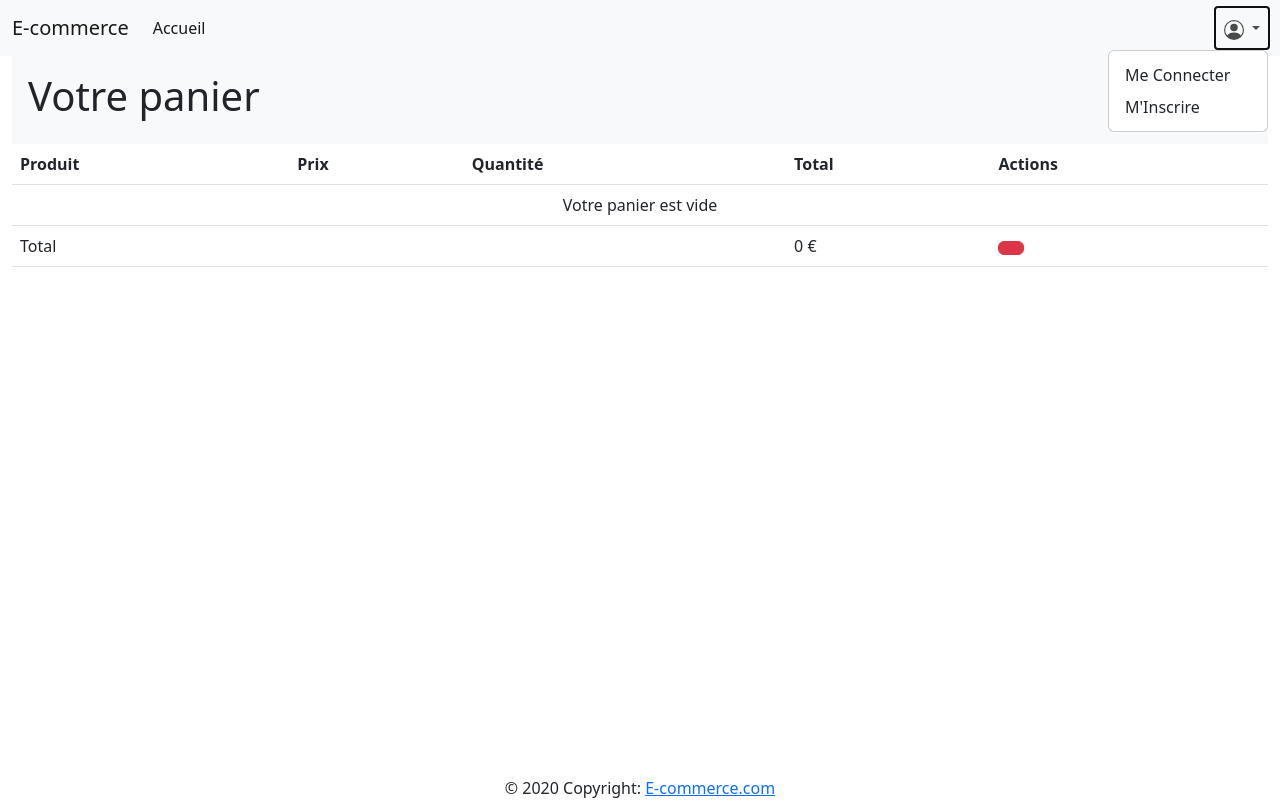
After one commit to B3n-J1/addToCard, a Symfony app: template templates/cart/index.html.twig in a window 1280 px wide, after a click that opens the changed part. The commit adds this page. Run offline with Twig, Linux system fonts and the light colour scheme; the template is opened without the code that fills it, so the values that code supplies are empty; some libraries are stand-ins or nearby versions.

Commit message:
:sparkles: Cart Controller

```diff
--- a/templates/_partials/_footer.html.twig
+++ b/templates/_partials/_footer.html.twig
@@ -1,9 +1,10 @@
-<footer class="container mt-auto bg-dark text-white text-center">
+<footer class=" elegant-color ">
  <!-- Grid container -->
   <!-- Copyright -->
-  <div class="text-center p-3">
+  <div class="text-center">
     © 2020 Copyright:
-    <a class="text-white" href="https://e-commerce.com/">E-commerce.com</a>
+    <a href="https://e-commerce.com/">E-commerce.com</a>
   </div>
+
   <!-- Copyright -->
 </footer>
--- a/templates/_partials/_nav.html.twig
+++ b/templates/_partials/_nav.html.twig
@@ -1,4 +1,4 @@
-<nav class="navbar navbar-expand-lg bg-light">
+<nav class="navbar navbar-expand-sm bg-light">
   <div class="container-fluid">
     <a class="navbar-brand" href="#">E-commerce</a>
     <button class="navbar-toggler" type="button" data-bs-toggle="collapse" data-bs-target="#navbarSupportedContent" aria-controls="navbarSupportedContent" aria-expanded="false" aria-label="Toggle navigation">
@@ -9,42 +9,54 @@
           <li class="nav-item">
           <a class="nav-link active" aria-current="page" href="{{ path('app_main')}}">Accueil</a>
           </li>
-                <li class="nav-item">
+          {# <li class="nav-item">
           <a class="nav-link" href="#">Link</a>
-                </li>
+          </li> #}
+          {% if is_granted('ROLE_ADMIN') %}
             <li class="nav-item dropdown">
               <a class="nav-link dropdown-toggle" href="#" id="navbarDropdown" role="button" data-bs-toggle="dropdown" aria-expanded="false">
-                    Dropdown
+                  Administration
               </a>
               <ul class="dropdown-menu" aria-labelledby="navbarDropdown">
-                    <li><a class="dropdown-item" href="#">Action</a></li>
-                    <li><a class="dropdown-item" href="#">Another action</a></li>
-                    <li><hr class="dropdown-divider"></li>
-                    <li><a class="dropdown-item" href="#">Something else here</a></li>
+                  <li><a class="dropdown-item" href="{{ path('admin_users_index')}}">Utilisateurs</a></li>
+                  <li><a class="dropdown-item" href="{{ path('admin_categories_index')}}">Categories</a></li>
+                  <li><a class="dropdown-item" href="{{ path('admin_products_index')}}">Produits</a></li>
               </ul>
             </li>
-                <li class="nav-item">
+          {% endif %}
+          {# <li class="nav-item">
           <a class="nav-link disabled">Disabled</a>
+          </li> #}
+      </ul>
+      <ul class="navbar-nav mb-2 mb-lg-0">
+      {% if app.user %}
+        <a class="nav-link" href="{{ path('cart_index')}}">
+          <svg xmlns="http://www.w3.org/2000/svg" width="20" height="20" fill="currentColor" class="bi bi-cart" viewBox="0 0 16 16">
+            <path d="M0 1.5A.5.5 0 0 1 .5 1H2a.5.5 0 0 1 .485.379L2.89 3H14.5a.5.5 0 0 1 .491.592l-1.5 8A.5.5 0 0 1 13 12H4a.5.5 0 0 1-.491-.408L2.01 3.607 1.61 2H.5a.5.5 0 0 1-.5-.5zM3.102 4l1.313 7h8.17l1.313-7H3.102zM5 12a2 2 0 1 0 0 4 2 2 0 0 0 0-4zm7 0a2 2 0 1 0 0 4 2 2 0 0 0 0-4zm-7 1a1 1 0 1 1 0 2 1 1 0 0 1 0-2zm7 0a1 1 0 1 1 0 2 1 1 0  0 1 0-2z"/>
+          </svg>
+        </a>
+        {% endif %}
+        <li class="nav-item dropdown">
+          <a class="nav-link dropdown-toggle" href="#" id="navbarDropdown" role="button" data-bs-toggle="dropdown" aria-expanded="false">
+            <svg xmlns="http://www.w3.org/2000/svg" width="20" height="20" fill="currentColor" class="bi bi-person-circle" viewBox="0 0 16 16">
+              <path d="M11 6a3 3 0 1 1-6 0 3 3 0 0 1 6 0z"/>
+              <path fill-rule="evenodd" d="M0 8a8 8 0 1 1 16 0A8 8 0 0 1 0 8zm8-7a7 7 0 0 0-5.468 11.37C3.242 11.226 4.805 10 8 10s4.757 1.225 5.468 2.37A7 7 0 0 0 8 1z"/>
+            </svg>
+          </a>
+              <ul class="dropdown-menu dropdown-menu-end" aria-labelledby="navbarDropdown">
+            {% if app.user %}
+                  <li><a class="dropdown-item" href="#">Mon Compte</a></li>
+                  <li><a class="dropdown-item" href="#">Mes Commandes</a></li>
+                  <li><a class="dropdown-item" href="{{ path('app_logout') }}">Me Déconnecter</a></li>
+
+            {% else %}
+
+                  <li><a class="dropdown-item" href="{{ path('app_login') }}">Me Connecter</a></li>
+                  <li><a class="dropdown-item" href="{{ path('app_register') }}">M'Inscrire</a></li>
+            {% endif %}
+              </ul>
         </li>
       </ul>
-            <ul class="navbar-nav ms-auto mb-2 mb-lg-0">
-            {% if app.user %}
-              <li class="nav-item">
-                <a href="" class="nav-link">Mon Compte</a>
-              </li>
-              <li class="nav-item">
-                <a href="{{ path('app_logout') }}" class="nav-link">Me Déconnecter</a>
-              </li>
-            {% else %}
-              <li class="nav-item">
-                <a href="{{ path('app_login') }}" class="nav-link">Me Connecter</a>
-              </li>
-              <li class="nav-item">
-                <a href="{{ path('app_register') }}" class="nav-link">M'Inscrire</a>
-              </li>
-            {% endif %}
-            </ul>
-
     </div>
   </div>
 </nav>
--- a/templates/base.html.twig
+++ b/templates/base.html.twig
@@ -17,11 +17,11 @@
         <script src="{{asset('assets/js/scripts.js')}}" defer></script>
     </head>
     <body>
-    <div class="container-fluid">
-      <div class="row no-gutters">
-       {{ include('_partials/_sidebar.html.twig') }}
-          <div class="col-auto col-md-10 col-xl-10 px-sm-10 px-0" >
-            <div class="row min-vh-100 justify-content-between">
+      <header>
+        {{ include('_partials/_nav.html.twig') }}
+      </header>
+
+      <main class="container-fluid">
         {% if app.user and app.user.isVerified == false %}
           <div class="col-6 mx-auto mt-1 alert alert-warning alert-dismissible" role="alert">
             <button type="button" class="btn-close" data-bs-dismiss="alert" aria-label="Close"></button>
@@ -30,14 +30,13 @@
             </div>
           </div>
         {% endif %}
+
         {% block body %}
           {{ include('_partials/_flash.html.twig') }}
         {% endblock %}
+      </main>
+      <footer class="fixed-bottom">
         {{ include('_partials/_footer.html.twig') }}
-            </div>
-          </div>
-      </div>
-    </div>
-
+      </footer>
     </body>
 </html>
--- /dev/null
+++ b/templates/cart/index.html.twig
@@ -0,0 +1,60 @@
+{% extends 'base.html.twig' %}
+
+{% block title %}Votre panier{% endblock %}
+
+{% block body %}
+    <section class="bg-light p-3">
+        <h1>Votre panier</h1>
+    </section>
+
+    <table class="table">
+        <thead>
+            <tr>
+                <th>Produit</th>
+                <th>Prix</th>
+                <th>Quantité</th>
+                <th>Total</th>
+                <th>Actions</th>
+            </tr>
+        </thead>
+        <tbody>
+            {% for element in cartData %}
+                <tr>
+                    <td>{{ element.product.name}}</td>
+                    <td >{{ element.product.price }} €</td>
+                    <td>{{ element.quantity }}</td>
+                    <td >{{ element.quantity * (element.product.price / 100) }} €</td>
+                    <td>
+                        <a href="{{path("cart_add", {id: element.product.id})}}" class="btn btn-success">
+                            <i class="bi bi-cart-plus"></i>
+                        </a>
+                        <a href="{{path("cart_remove", {id: element.product.id})}}" class="btn btn-warning">
+                            <i class="bi bi-cart-dash"></i>
+                        </a>
+                        <a href="{{path("cart_delete", {id: element.product.id})}}" class="btn btn-danger">
+                            <i class="bi bi-cart-x"></i>
+                        </a>
+                    </td>
+                </tr>
+            {% else %}
+                <tr>
+                    <td colspan="5" class="text-center">Votre panier est vide</td>
+                </tr>
+            {% endfor %}
+        </tbody>
+        <tfoot>
+            <tr>
+                <td colspan="3">Total</td>
+                <td >{{ total / 100 }} €</td>
+                <td>
+                    <a href="#" class="btn btn-danger">
+                        <i class="bi bi-cart-x"></i>
+                    </a>
+                </td>
+            </tr>
+        </tfoot>
+    </table>
+
+{% endblock %}
+
+{# {{path("cart_delete_all")}} #}
```
Also changed, not shown: src/Controller/CartController.php (added, +101 -0 lines), src/Controller/ProductsController.php (+25 -1 lines), templates/main/index.html.twig (+1 -9 lines), templates/products/details.html.twig (+5 -3 lines). Lines whose indentation alone changed are shown as unchanged.
